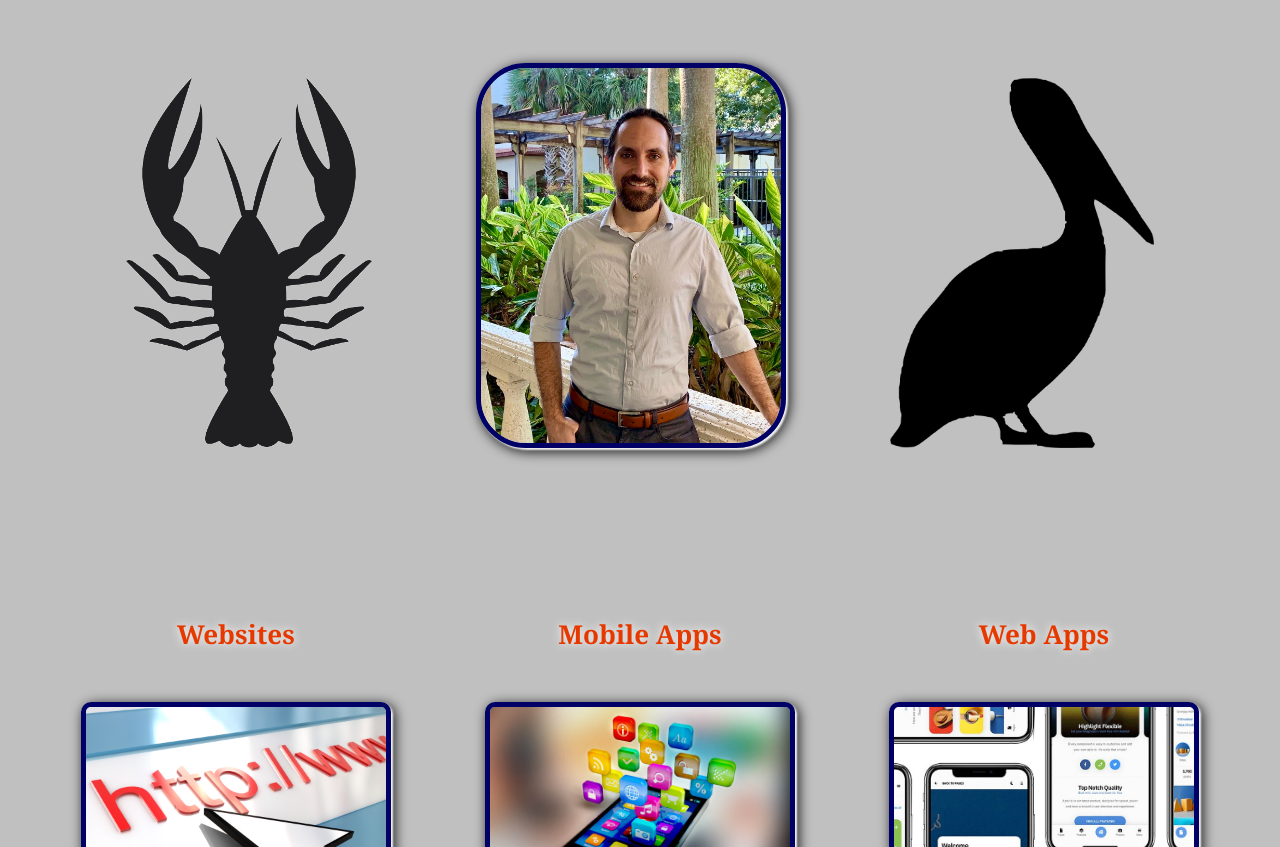
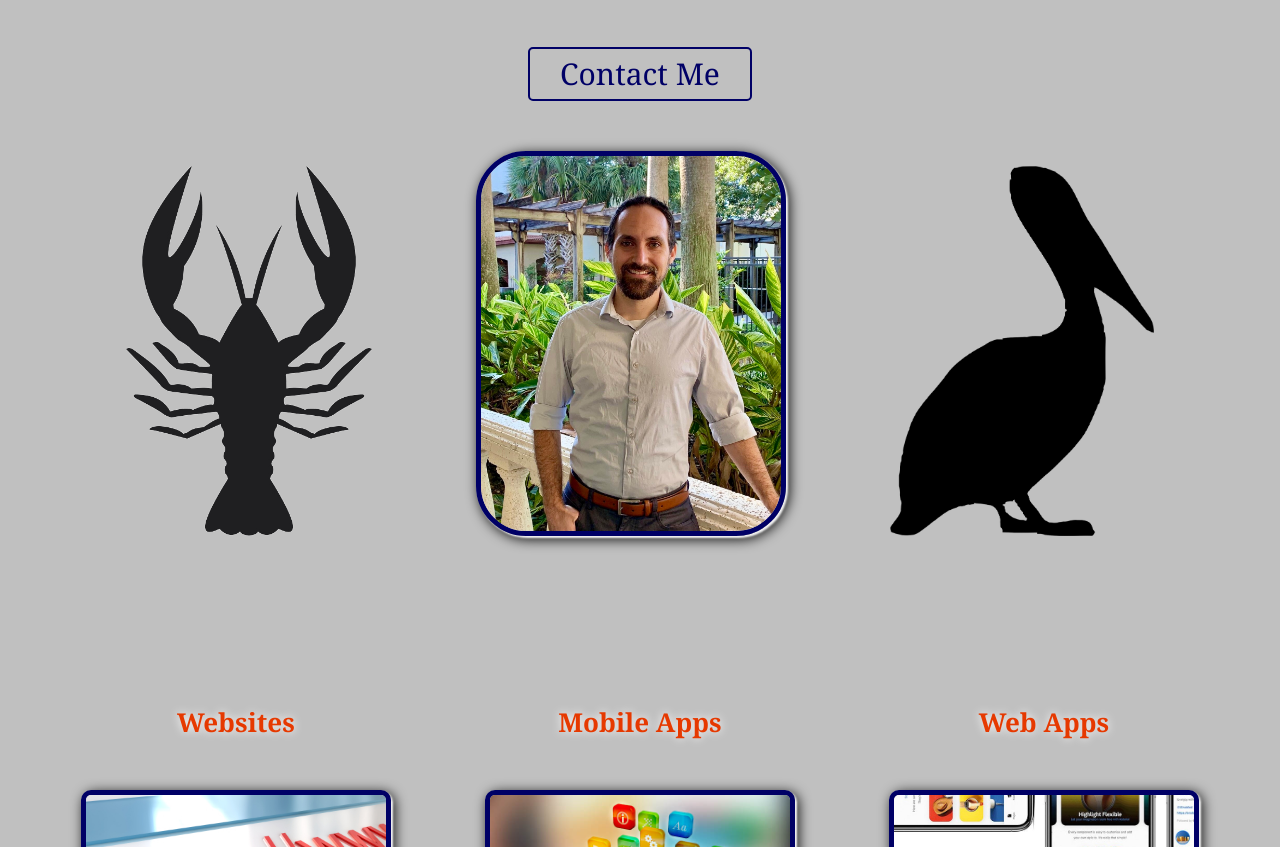
Before and after one commit to Louisianish/Louisianish-Touch, a plain HTML site: page index.html in a window 1280 px wide. Shown: the part 1293-2140 px from the top of the page. Drawn offline with Linux system fonts and the light colour scheme; a web font is replaced by a local one.

Commit message:
Update index.html

```diff
--- a/index.html
+++ b/index.html
@@ -26,6 +26,7 @@
         <p>
             Whether the isssue you struggle with is showcasing your brand identity to your online audience and inspiring brand loyalty or creating an exceptional online user experience for your customers, let me use my skills in web design and mobile app development combined with my over 15 years of experience working for some of the leading companies in customer and guest service in the industries of retail, hospitality, and tourism to help you build something spectacular!
         </p>
+        <a class="btn-contact" onclick="handleClick()">Contact Me</a>
         <br>
         <img class="animal-img" src="assets/images/crawfish.png">
         <img class="about-img" src="assets/images/about me.jpeg">
```
